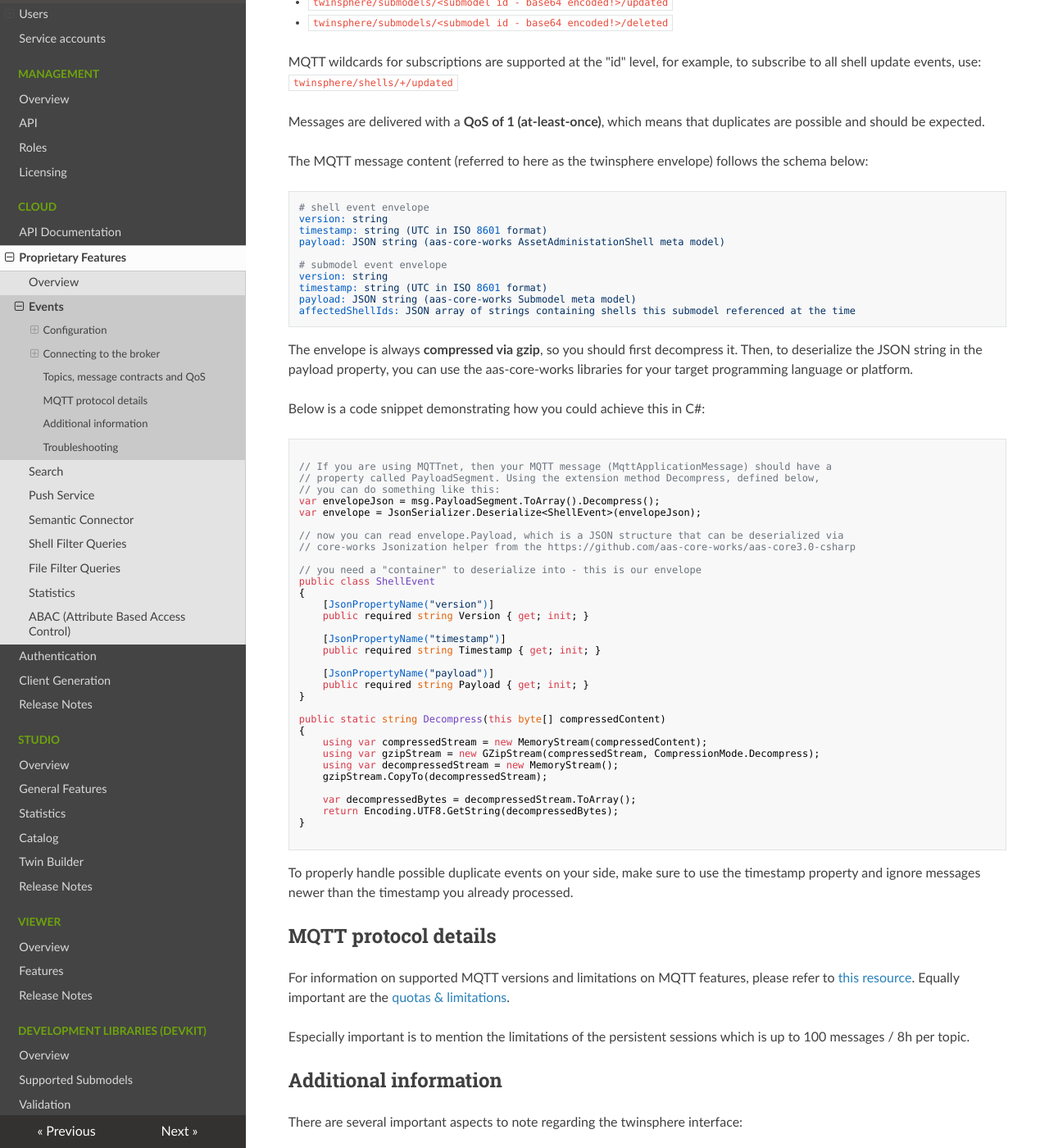
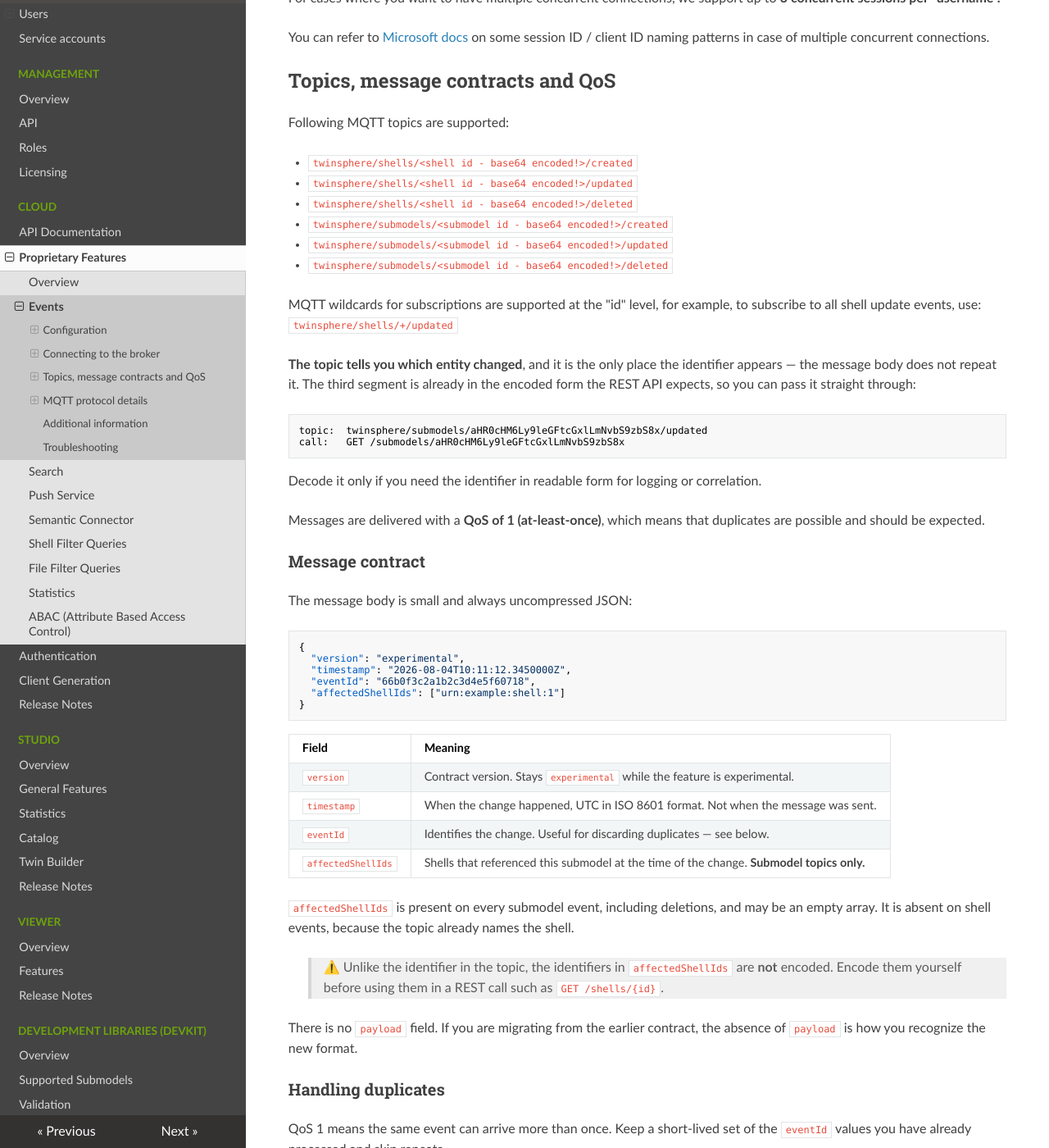
Before and after one commit to twinsphere/twinsphere.github.io, an MkDocs documentation site: the page built from docs/cloud-events.md, in a window 1280 px wide and 1400 px high, scrolled down 2673 px. Shown: the whole window at 82% size. Built offline with MkDocs 1.6.1, drawn with Linux system fonts in a browser that asks for light colours; nearby versions of some CDN libraries; some of the changed text lies outside the part shown.

Commit message:
feat(cloud): rewrite events docs for the new notification contract

````diff
--- a/docs/cloud-events.md
+++ b/docs/cloud-events.md
@@ -6,36 +6,50 @@
 Besides the HTTP/REST based API endpoint, twinsphere also offers a MQTT based API for receiving events about
 shells and submodels.
 
+An event tells you **that** something changed, not what it changed to. It carries no copy of the shell or
+submodel — you read the current state over the REST API when you are ready for it. This keeps events small
+and means you always act on current data rather than on a snapshot that may already be stale.
+
 ## Configuration
 
-All shell changes are published.
+**Everything is published by default** — every shell change and every submodel change, including submodels
+that carry no semantic ID at all.
 
-Submodel events are published only for configured semantic IDs. This configuration can be modified in the "Events"
+If you do not want to be told about certain submodels, block them. Blocking is configured in the "Events"
 section of the `/sphere/swagger/index.html`.
 
 ![Events Configuration](img/twinsphere_cloud_events_configuration.png)
 
-The default configuration will look something like this:
+An empty block list means nothing is withheld:
 
 ``` json
 {
   "publish": {
     "submodels": {
-      "semanticIds": [
-        "https://admin-shell.io/zvei/nameplate/1/0/ContactInformations",
-        "0173-1#01-AHF578#001",
-        "0173-1#01-AHF578#003",
-        "https://admin-shell.io/zvei/nameplate/2/0/Nameplate",
-        "https://admin-shell.io/idta/nameplate/3/0/Nameplate",
-        "https://admin-shell.io/ZVEI/TechnicalData/Submodel/1/2",
-        "0173-1#01-AHX837#002"
+      "blockedSemanticIds": []
+    }
+  }
+}
+```
+
+To stop receiving events for a submodel type, add its semantic ID:
+
+``` json
+{
+  "publish": {
+    "submodels": {
+      "blockedSemanticIds": [
+        "https://admin-shell.io/ZVEI/TechnicalData/Submodel/1/2"
       ]
     }
   }
 }
 ```
 
-Per default, only the common submodels (nameplate / handover docs / tech data) are included.
+A submodel is withheld if **any** of its semantic IDs matches the list. Shell events are never filtered.
+
+A configuration change takes up to a minute to take effect, so you may briefly keep receiving events for a
+semantic ID you have just blocked.
 
 ### Regex
 
@@ -127,68 +141,58 @@ Following MQTT topics are supported:
 MQTT wildcards for subscriptions are supported at the "id" level, for example, to subscribe to all shell update events,
 use: `twinsphere/shells/+/updated`
 
+**The topic tells you which entity changed**, and it is the only place the identifier appears — the message body does
+not repeat it. The third segment is already in the encoded form the REST API expects, so you can pass it straight
+through:
+
+```text
+topic:  twinsphere/submodels/aHR0cHM6Ly9leGFtcGxlLmNvbS9zbS8x/updated
+call:   GET /submodels/aHR0cHM6Ly9leGFtcGxlLmNvbS9zbS8x
+```
+
+Decode it only if you need the identifier in readable form for logging or correlation.
+
 Messages are delivered with a **QoS of 1 (at-least-once)**, which means that duplicates are possible and should be
 expected.
 
-The MQTT message content (referred to here as the twinsphere envelope) follows the schema below:
+### Message contract
 
-``` yaml
-# shell event envelope
-version: string
-timestamp: string (UTC in ISO 8601 format)
-payload: JSON string (aas-core-works AssetAdministationShell meta model)
+The message body is small and always uncompressed JSON:
 
-# submodel event envelope
-version: string
-timestamp: string (UTC in ISO 8601 format)
-payload: JSON string (aas-core-works Submodel meta model)
-affectedShellIds: JSON array of strings containing shells this submodel referenced at the time
+``` json
+{
+  "version": "experimental",
+  "timestamp": "2026-08-04T10:11:12.3450000Z",
+  "eventId": "66b0f3c2a1b2c3d4e5f60718",
+  "affectedShellIds": ["urn:example:shell:1"]
+}
 ```
 
-The envelope is always **compressed via gzip**, so you should first decompress it. Then, to deserialize the JSON string
-in the payload property, you can use the aas-core-works libraries for your target programming language or platform.
+| Field | Meaning |
+| --- | --- |
+| `version` | Contract version. Stays `experimental` while the feature is experimental. |
+| `timestamp` | When the change happened, UTC in ISO 8601 format. Not when the message was sent. |
+| `eventId` | Identifies the change. Useful for discarding duplicates — see below. |
+| `affectedShellIds` | Shells that referenced this submodel at the time of the change. **Submodel topics only.** |
 
-Below is a code snippet demonstrating how you could achieve this in C#:
+`affectedShellIds` is present on every submodel event, including deletions, and may be an empty array. It is absent on
+shell events, because the topic already names the shell.
 
-```csharp
+> ⚠️ Unlike the identifier in the topic, the identifiers in `affectedShellIds` are **not** encoded. Encode them
+> yourself before using them in a REST call such as `GET /shells/{id}`.
 
-// If you are using MQTTnet, then your MQTT message (MqttApplicationMessage) should have a
-// property called PayloadSegment. Using the extension method Decompress, defined below,
-// you can do something like this:
-var envelopeJson = msg.PayloadSegment.ToArray().Decompress();
-var envelope = JsonSerializer.Deserialize<ShellEvent>(envelopeJson);
+There is no `payload` field. If you are migrating from the earlier contract, the absence of `payload` is how you
+recognize the new format.
 
-// now you can read envelope.Payload, which is a JSON structure that can be deserialized via
-// core-works Jsonization helper from the https://github.com/aas-core-works/aas-core3.0-csharp
+### Handling duplicates
 
-// you need a "container" to deserialize into - this is our envelope
-public class ShellEvent
-{
-    [JsonPropertyName("version")]
-    public required string Version { get; init; }
+QoS 1 means the same event can arrive more than once. Keep a short-lived set of the `eventId` values you have already
+processed and skip repeats.
 
-    [JsonPropertyName("timestamp")]
-    public required string Timestamp { get; init; }
-
-    [JsonPropertyName("payload")]
-    public required string Payload { get; init; }
-}
-
-public static string Decompress(this byte[] compressedContent)
-{
-    using var compressedStream = new MemoryStream(compressedContent);
-    using var gzipStream = new GZipStream(compressedStream, CompressionMode.Decompress);
-    using var decompressedStream = new MemoryStream();
-    gzipStream.CopyTo(decompressedStream);
-
-    var decompressedBytes = decompressedStream.ToArray();
-    return Encoding.UTF8.GetString(decompressedBytes);
-}
-
-```
-
-To properly handle possible duplicate events on your side, make sure to use the timestamp property and ignore messages
-newer than the timestamp you already processed.
+Be aware of the limit of this approach: `eventId` reliably identifies a **redelivery of the same message**, but it is
+not a guarantee that a given change is announced exactly once. After an internal retry the same logical change may
+arrive with a different `eventId`. Treat event handling as idempotent — because events carry no data, re-reading the
+entity over REST twice is harmless.
 
 ## MQTT protocol details
 
@@ -196,16 +200,32 @@ For information on supported MQTT versions and limitations on MQTT features, ple
 resource](https://learn.microsoft.com/en-us/azure/event-grid/mqtt-support). Equally important are the [quotas &
 limitations](https://learn.microsoft.com/en-us/azure/event-grid/quotas-limits#mqtt-limits-in-event-grid-namespace).
 
-Especially important is to mention the limitations of the persistent sessions which is up to 100 messages / 8h per
-topic.
+### Delivery rate and keeping up
+
+Three limits matter, and all apply **per session**:
+
+- Your session receives at most **100 messages per second**.
+- While your client is disconnected, the broker queues messages for your session. Once that queue reaches
+  **100 messages or 1 MB**, whichever comes first, **the session is terminated** and the queued messages are gone.
+- A persistent session survives a disconnect for at most **8 hours**. After that it expires and is discarded
+  together with its subscriptions and anything still queued. MQTT 3.1.1 clients get these 8 hours by default;
+  MQTT v5 clients may request a shorter interval.
+
+If you need more than 100 messages per second, subscribing more often to the *same* topic filter does not help: every
+session receives its own copy of every message. Split the work across sessions instead: the six topics above are
+independent, so a session subscribed to `twinsphere/shells/+/updated` and another to `twinsphere/submodels/+/updated`
+each get their own 100 messages per second. This works today with any MQTT version.
 
 ## Additional information
 
 There are several important aspects to note regarding the twinsphere interface:
 
-- Events published are not issued immediately after a change is made via the REST API, there can be a delay of up to
-  several minutes.
+- Events are published within seconds of the change being made via the REST API.
 - Duplicate events should be expected, and are commonplace when using QoS 1.
+- Events are best effort. They are not retried and not replayed, so an event can be missed — while your session is
+  disconnected, while the broker is unreachable, or because your session was terminated for falling behind. Do not use
+  events as a system of record; use them as a prompt to read current state.
+- No ordering is guaranteed between different entities. Events for one entity reach a topic in the order they happened.
 
 ## Troubleshooting
 
@@ -217,3 +237,14 @@ In some cases however, when it comes to features like authorization and topic pe
 disconnects from the broker without detailed explanation. Ensure that you subscribe to the correct topic names and
 double check for typos or similar issues. In the worst case scenario, don't hesitate to submit a ticket issue with us
 for further assistance in debugging the problem.
+
+If you stop receiving events for a particular kind of submodel, check the block list first — a blocked semantic ID is
+silent by design and produces no error anywhere.
+
+A disconnect that happens only **under load** and reconnects cleanly is usually not a configuration problem, but your
+session being dropped for falling behind: unread messages pile up until the broker terminates it. What decides this is
+your own consumption rate, not the 100 per second ceiling — at QoS 1 most libraries acknowledge when your handler
+returns, so a handler taking 200 ms consumes five messages per second. Acknowledge first and process on separate
+workers. A persistent session does not help, as its offline queue holds only 100 messages. MQTT 3.1.1 gives no reason
+for a disconnect, so this looks like a network fault; connect with **MQTT v5** and the broker states it
+(`QuotaExceeded`).
````
Also changed, not shown: other parts of docs/cloud-events.md (+2 -2 lines), docs/cloud-release-notes.md (+23 -0 lines).
